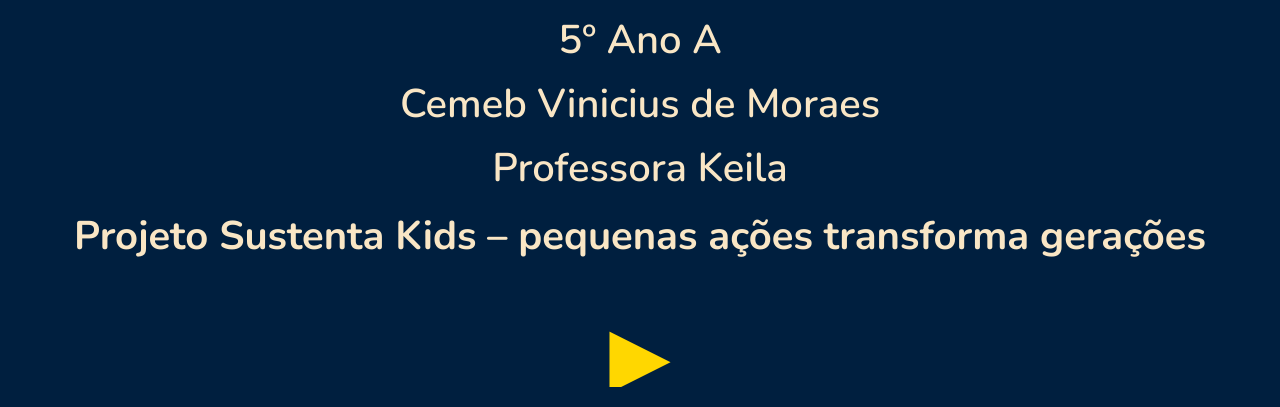
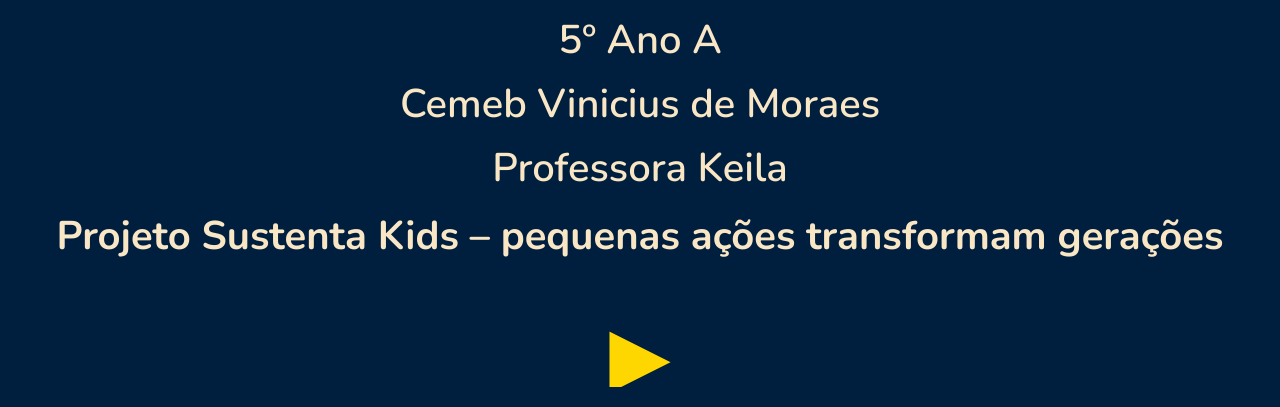
Before and after one commit to Kisui7/sustentakids, a plain HTML site: page index.html in a window 1280 px wide. Shown: the part 393-800 px from the top of the page. Drawn offline with nearby package versions, Linux system fonts and the light colour scheme.

Commit message:
Update index.html

```diff
--- a/index.html
+++ b/index.html
@@ -64,6 +64,7 @@
   #arrow-next:focus {
     color: #FFF200;
     outline: none;
+
   }
 </style>
 </head>
@@ -78,7 +79,7 @@
 </div>
 
 <h1 id="projeto-frase">
-  Projeto Sustenta Kids – pequenas ações transforma gerações
+  Projeto Sustenta Kids – pequenas ações transformam gerações
 </h1>
 <div id="arrow-next" role="button" tabindex="0" aria-label="Avançar para o Show do Milhão">&#9654;</div>
 
```
